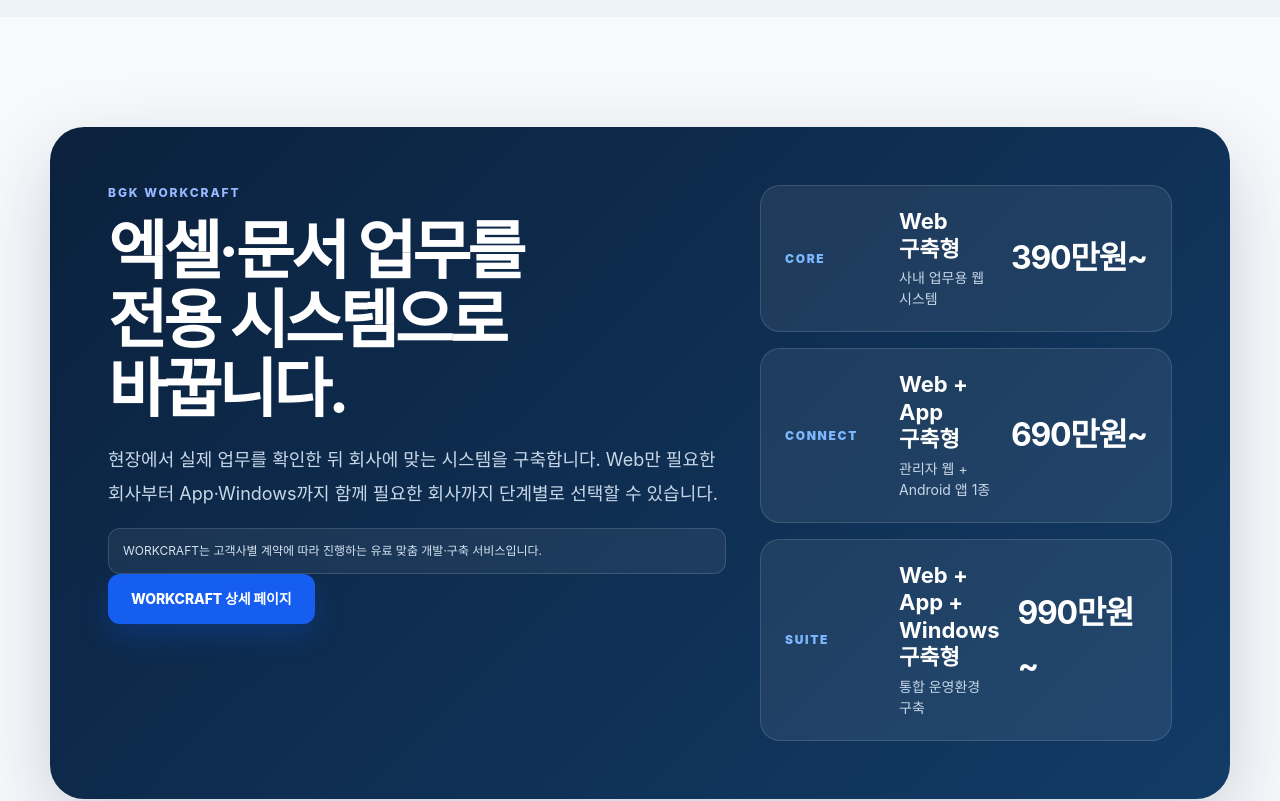
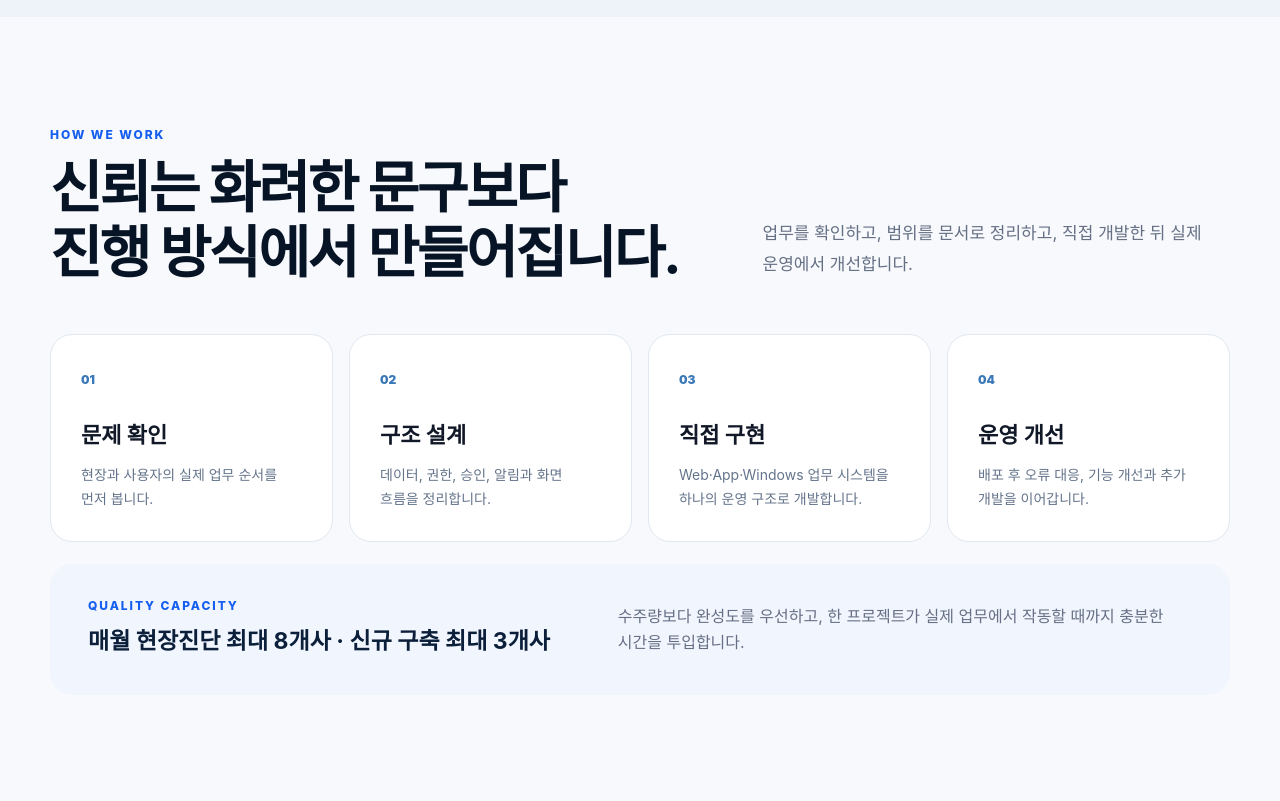
Before and after one commit to BGKCOGITO/bgk-homepage, a Next.js app: page / in a window 1280 px wide. Shown: the part 3540-4341 px from the top of the page. Built offline with nearby package versions, Linux system fonts and the light colour scheme.

Commit message:
Add files via upload

```diff
--- a/app/page.tsx
+++ b/app/page.tsx
@@ -194,49 +194,6 @@
         </div>
       </section>
 
-      <section className="corporate-section shell bgk2-workcraft">
-        <Reveal>
-          <div className="bgk2-workcraft-panel">
-            <div>
-              <p className="kicker kicker-light">BGK WORKCRAFT</p>
-              <h2>엑셀·문서 업무를<br />전용 시스템으로 바꿉니다.</h2>
-              <p>
-                현장에서 실제 업무를 확인한 뒤 회사에 맞는 시스템을 구축합니다.
-                Web만 필요한 회사부터 App·Windows까지 함께 필요한 회사까지 단계별로 선택할 수 있습니다.
-              </p>
-              <p className="bgk2-workcraft-clarity">WORKCRAFT는 고객사별 계약에 따라 진행하는 유료 맞춤 개발·구축 서비스입니다.</p>
-              <Link className="button button-primary" href="/business">WORKCRAFT 상세 페이지</Link>
-            </div>
-            <div className="bgk2-package-list">
-              <article>
-                <span>CORE</span>
-                <div>
-                  <strong>Web 구축형</strong>
-                  <small>사내 업무용 웹 시스템</small>
-                </div>
-                <b>390만원~</b>
-              </article>
-              <article>
-                <span>CONNECT</span>
-                <div>
-                  <strong>Web + App 구축형</strong>
-                  <small>관리자 웹 + Android 앱 1종</small>
-                </div>
-                <b>690만원~</b>
-              </article>
-              <article>
-                <span>SUITE</span>
-                <div>
-                  <strong>Web + App + Windows 구축형</strong>
-                  <small>통합 운영환경 구축</small>
-                </div>
-                <b>990만원~</b>
-              </article>
-            </div>
-          </div>
-        </Reveal>
-      </section>
-
       <section id="principles" className="corporate-section shell bgk2-process">
         <Reveal>
           <div className="section-intro split-intro">
```
